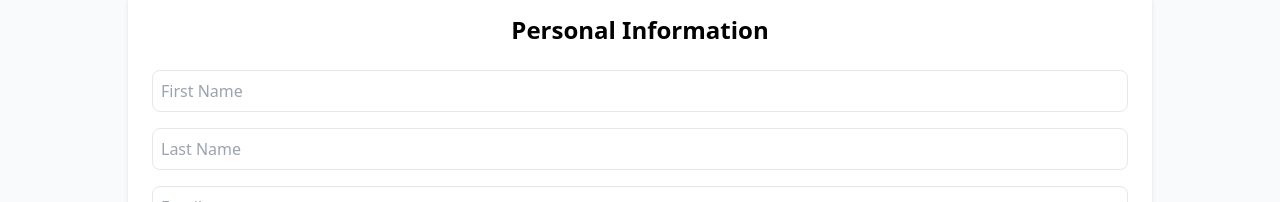
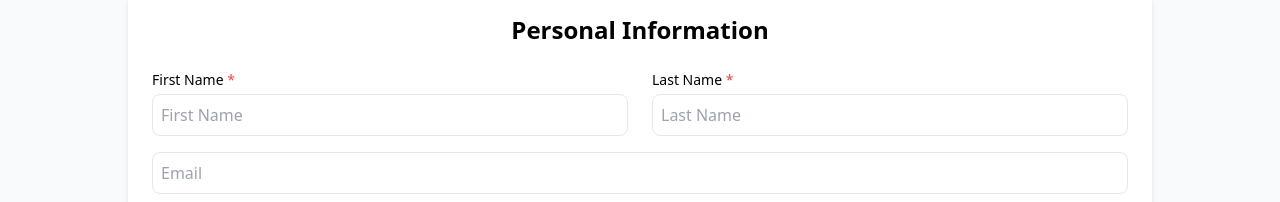
Before and after one commit to MeharPatel/Resume_Creator, a React (Vite) app in the folder frontend/front/: page /home in a window 1280 px wide. Shown: the part 422-624 px from the top of the page. Built offline with nearby package versions, Linux system fonts and the light colour scheme.

Commit message:
Personal Data

```diff
--- a/frontend/front/Components/ResumeParts/MainResumeData.jsx
+++ b/frontend/front/Components/ResumeParts/MainResumeData.jsx
@@ -6,6 +6,11 @@ export const MainResumeData = ({formData, handleChange}) => {
       <h2 className="text-2xl font-bold mb-6 text-center">
         Personal Information
       </h2>
+      <div className="grid grid-cols-1 md:grid-cols-2 gap-6">
+        <div>
+          <label htmlFor="firstName" className="block text-sm font-medium mb-1">
+                First Name <span className="text-red-500">*</span>
+          </label>
           <input
             type="text"
             name="firstName"
@@ -14,6 +19,11 @@ export const MainResumeData = ({formData, handleChange}) => {
             onChange={handleChange}
             className="border p-2 mb-4 w-full rounded-lg"
             />
+        </div>
+        <div>
+          <label htmlFor="lastName" className="block text-sm font-medium mb-1">
+                  Last Name <span className="text-red-500">*</span>
+          </label>
           <input
             type="text"
             name="lastName"
@@ -22,6 +32,8 @@ export const MainResumeData = ({formData, handleChange}) => {
             onChange={handleChange}
             className="border p-2 mb-4 w-full rounded-lg"
             />
+          </div>
+        </div>
       <input
         type="email"
         name="email"
--- a/frontend/front/Pages/Try.jsx
+++ b/frontend/front/Pages/Try.jsx
@@ -26,8 +26,15 @@ const Try = () => {
     const [formData, setFormData] = useState({
         firstName: "",
         lastName: "",
+        profssional_title: "",
+        professional_description: "",
         email: "",
         phone: "",
+        address: "",
+        city: "",
+        state: "",
+        zip_code: "",
+        country: "",
         education: [],
         experience: [],
         skills: [],
@@ -286,7 +293,7 @@ const Try = () => {
                 <div
                   key={step.id}
                   className={`flex flex-col items-center cursor-pointer ${isActive ? "text-resume-primary" : "text-gray-400"}`}
-                  onClick={() => index <= currentStepIndex && handleNext(step.id)}
+                  onClick={() => index <= currentStepIndex && handleNext(step.index)}
                 >
                   <div
                     className={`
```
Lines whose indentation alone changed are shown as unchanged.
